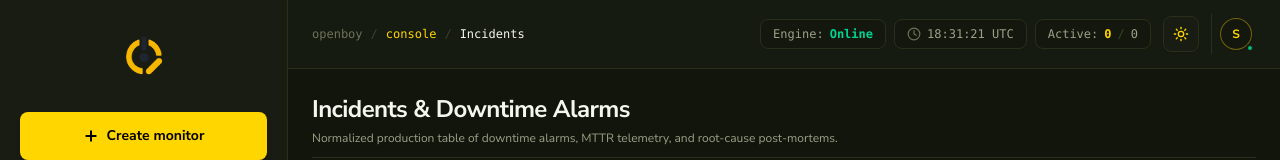
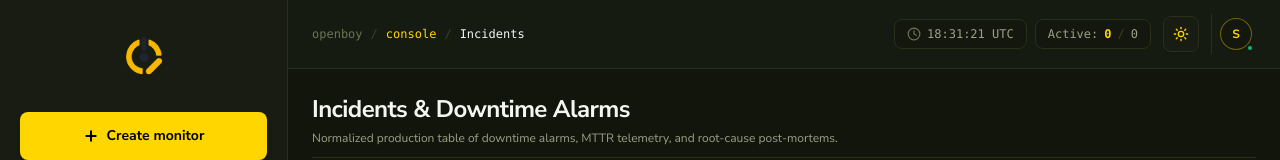
Before and after one commit to dennismutuku2005/openboy-app, a Next.js app: page /dashboard/incidents in a window 1280 px wide. Shown: the top 160 px of the page. Built offline with nearby package versions, Linux system fonts and the light colour scheme; no server answers; sample sign-in values are in the browser's storage.

Commit message:
style(navbar): remove Engine: Online status badge

```diff
--- a/components/DashboardNavbar.js
+++ b/components/DashboardNavbar.js
@@ -83,11 +83,6 @@ export default function DashboardNavbar() {
       {/* Right: Operational Status, Live UTC Clock, Theme Toggle, Primary Action Button & Desktop Profile Avatar */}
       <div className="flex flex-col sm:flex-row items-stretch sm:items-center gap-2.5 sm:gap-3 w-full md:w-auto">
         <div className="flex items-center justify-between sm:justify-start gap-2">
-          {/* Cluster Status Badge */}
-          <div className="flex items-center gap-1.5 px-2.5 sm:px-3 py-1.5 rounded-lg bg-openboy-surface-subtle border border-openboy-border text-xs font-mono text-openboy-text-main">
-            <span className="text-openboy-text-muted">Engine:</span>
-            <span className="text-emerald-500 dark:text-emerald-400 font-semibold">Online</span>
-          </div>
 
           {/* Live Clock */}
           {utcTime && (
```
